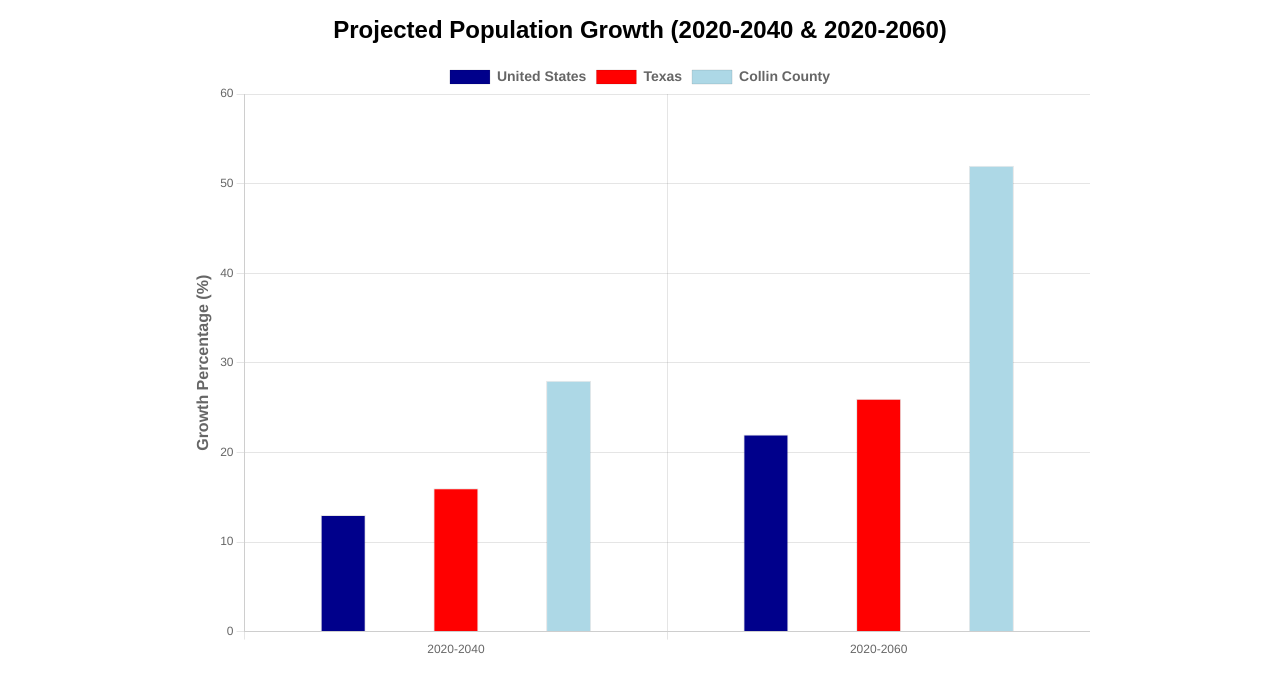
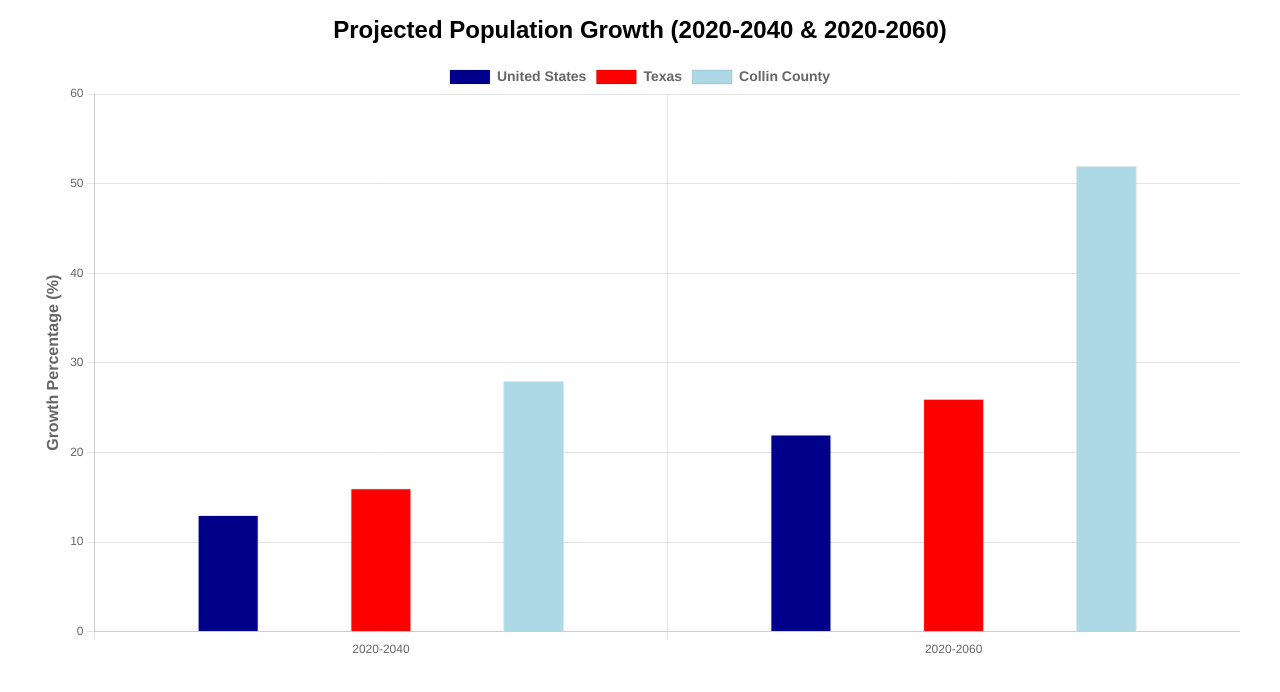
Before and after one commit to madelineLocMa/TexasPopChart, a plain HTML site: page PopGrowthCharts.html in a window 1280 px wide. Drawn offline with nearby package versions, Linux system fonts and the light colour scheme.

Commit message:
Update PopGrowthCharts.html

```diff
--- a/PopGrowthCharts.html
+++ b/PopGrowthCharts.html
@@ -15,9 +15,9 @@
             font-size: 24px;
         }
         canvas {
-            width: 90vw;
+            width: 95vw;
             height: 60vh;
-            max-width: 900px;
+            max-width: 1200px;
             max-height: 600px;
             margin: auto;
         }
```
